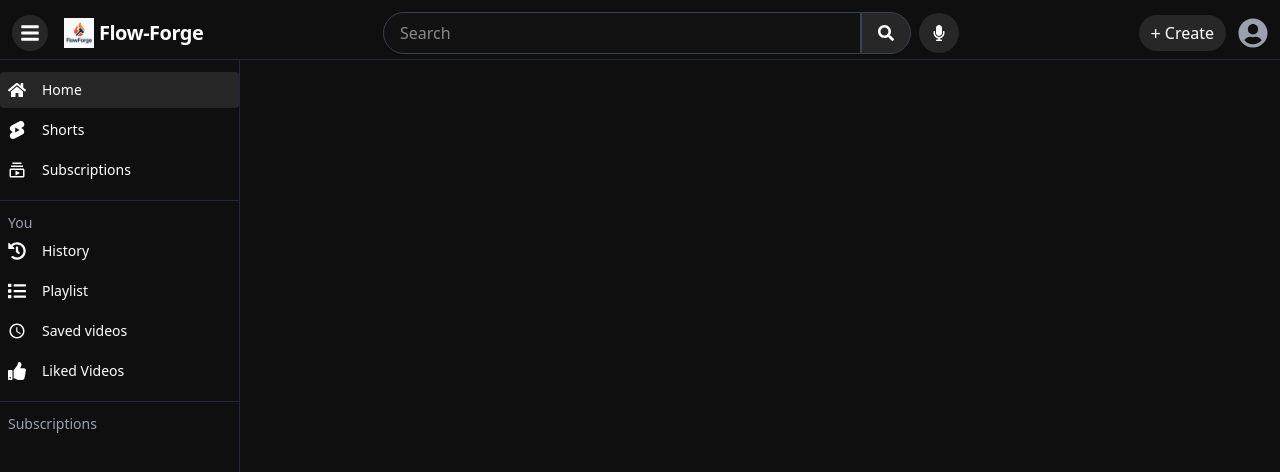
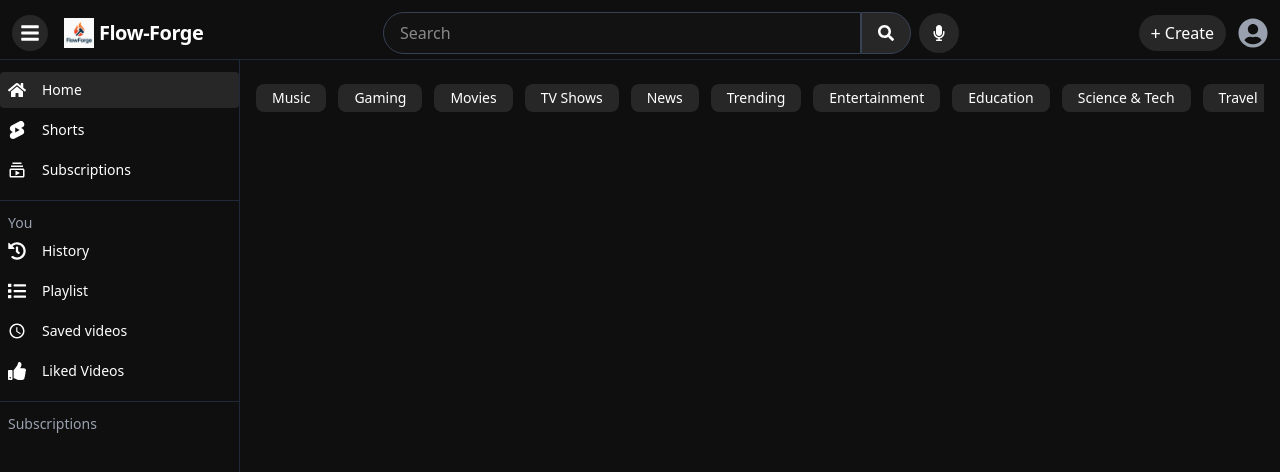
Before and after one commit to AbhinavSharma0188/Major_Project_2, a React (Vite) app in the folder frontend/vite-project/: page / in a window 1280 px wide. Shown: the top 472 px of the page. Built offline with nearby package versions, Linux system fonts and the light colour scheme.

Commit message:
main area categories listing done

```diff
--- a/frontend/vite-project/src/Pages/Home.jsx
+++ b/frontend/vite-project/src/Pages/Home.jsx
@@ -8,6 +8,12 @@ function Home() {
   const [sidebarOpen, setSidebarOpen] = useState(true)
   const [selectedItem, setSelectedItem] = useState("Home")
   const [active,setActive]=useState("Home")
+  const categories = [
+    "Music", "Gaming", "Movies", "TV Shows", "News",
+    "Trending", "Entertainment", "Education", "Science & Tech",
+    "Travel", "Fashion", "Cooking", "Sports", "Pets",
+    "Art", "Comedy", "Vlogs"
+  ];
 
   return (
     <div className='bg-[#0f0f0f] text-white min-h-screen relative'>
@@ -82,6 +88,25 @@ function Home() {
         </div>
 
       </aside>
+      {/* Main area */}
+      <main className={`overflow-y-auto p-4 flex flex-col pb-16 transition-all duration-300 ${sidebarOpen ? "md:ml-60" : "md:ml-20"}`}>
+        <div className="flex items-center gap-3 overflow-x-auto scrollbar-hide pt-2 mt-[60px]">
+           {categories.map((cat, idx) => (
+                <button
+                  key={idx}
+                  className="whitespace-nowrap bg-[#272727] px-4 py-1 rounded-lg text-sm hover:bg-gray-700"
+
+                >
+                  {cat}
+
+                </button>
+
+              ))}
+
+        </div>
+
+      </main>
+
 
 {/* bottom Nav */}
 <nav className="md:hidden fixed bottom-0 left-0 right-0 bg-[#0f0f0f] border-t border-gray-800 flex justify-around py-2 z-10">
```
